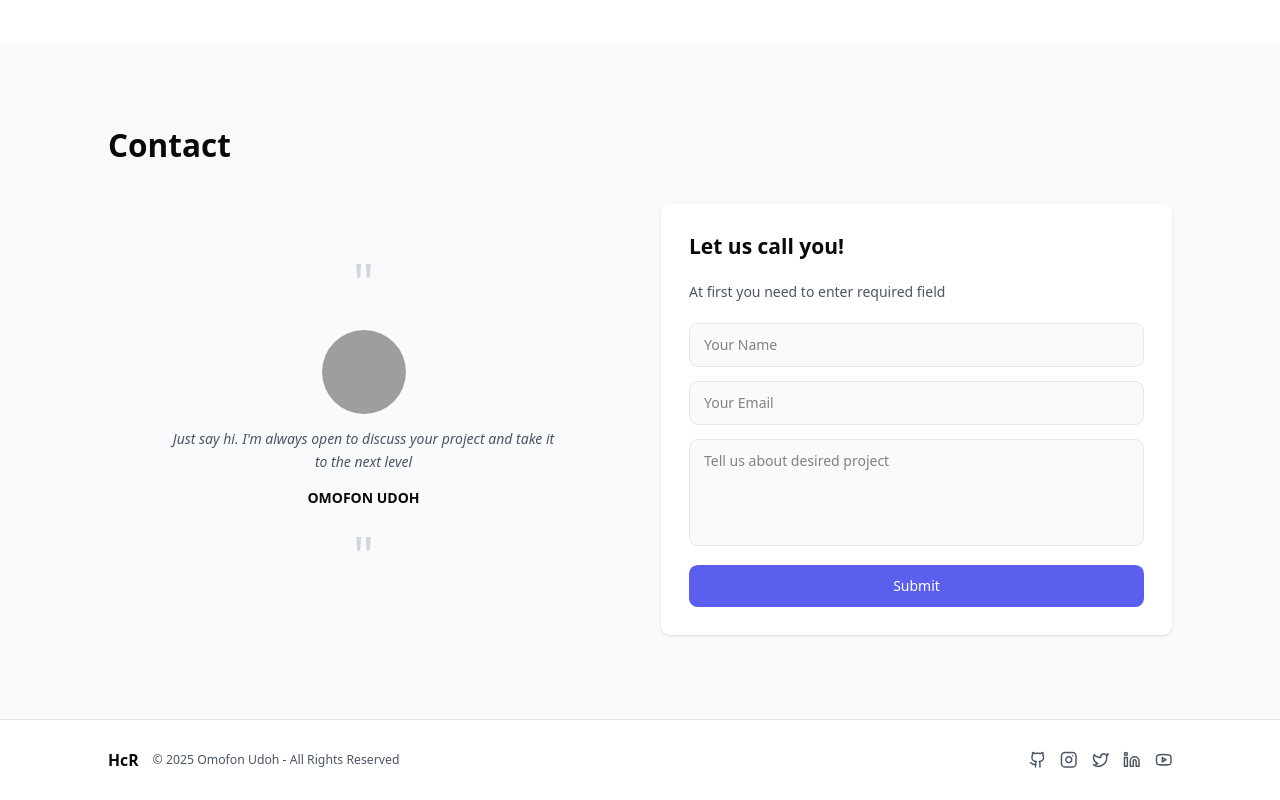
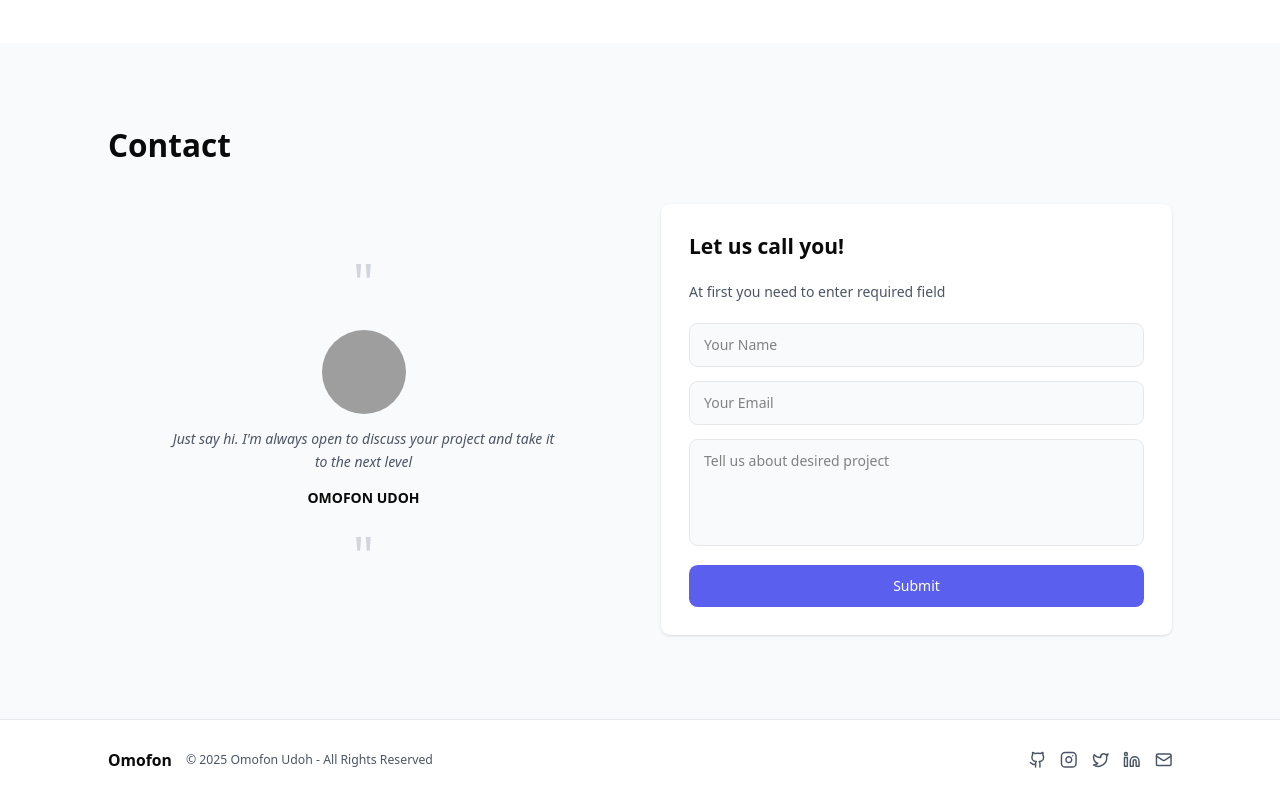
Before and after one commit to omofon/omofon-portfolio, a React (Vite) app: page / in a window 1280 px wide. Shown: the part 3257-4057 px from the top of the page. Built offline with nearby package versions, Linux system fonts and the light colour scheme; grey boxes are pictures that could not be loaded; the HTML template or start-up script is replaced by a standard one.

Commit message:
feat(href): Change links to social media accounts

```diff
--- a/src/components/Footer.tsx
+++ b/src/components/Footer.tsx
@@ -1,4 +1,4 @@
-import { Github, Instagram, Twitter, Linkedin, Youtube } from 'lucide-react';
+import { Github, Instagram, Twitter, Linkedin, Mail } from "lucide-react";
 
 export function Footer() {
   return (
@@ -7,7 +7,7 @@ export function Footer() {
         <div className="flex flex-col md:flex-row justify-between items-center space-y-4 md:space-y-0">
           {/* Logo and Copyright */}
           <div className="flex items-center space-x-4">
-            <span className="text-lg font-semibold">HcR</span>
+            <span className="text-lg font-semibold">Omofon</span>
             <span className="text-sm text-gray-600 dark:text-gray-400">
               © 2025 Omofon Udoh - All Rights Reserved
             </span>
@@ -16,7 +16,7 @@ export function Footer() {
           {/* Social Links */}
           <div className="flex space-x-4">
             <a
-              href="https://github.com"
+              href="https://github.com/omofon"
               target="_blank"
               rel="noopener noreferrer"
               className="text-gray-600 dark:text-gray-400 hover:text-primary transition-colors"
@@ -25,7 +25,7 @@ export function Footer() {
               <Github className="w-5 h-5" />
             </a>
             <a
-              href="https://instagram.com"
+              href="https://instagram.com/omofon_u"
               target="_blank"
               rel="noopener noreferrer"
               className="text-gray-600 dark:text-gray-400 hover:text-primary transition-colors"
@@ -34,7 +34,7 @@ export function Footer() {
               <Instagram className="w-5 h-5" />
             </a>
             <a
-              href="https://twitter.com"
+              href="https://x.com/omofzzz"
               target="_blank"
               rel="noopener noreferrer"
               className="text-gray-600 dark:text-gray-400 hover:text-primary transition-colors"
@@ -43,7 +43,7 @@ export function Footer() {
               <Twitter className="w-5 h-5" />
             </a>
             <a
-              href="https://linkedin.com"
+              href="https://linkedin.com/in/omofon"
               target="_blank"
               rel="noopener noreferrer"
               className="text-gray-600 dark:text-gray-400 hover:text-primary transition-colors"
@@ -52,13 +52,13 @@ export function Footer() {
               <Linkedin className="w-5 h-5" />
             </a>
             <a
-              href="https://youtube.com"
+              href="mailto:omofon.u@gmail.com"
               target="_blank"
               rel="noopener noreferrer"
               className="text-gray-600 dark:text-gray-400 hover:text-primary transition-colors"
               aria-label="YouTube"
             >
-              <Youtube className="w-5 h-5" />
+              <Mail className="w-5 h-5" />
             </a>
           </div>
         </div>
--- a/src/components/Hero.tsx
+++ b/src/components/Hero.tsx
@@ -107,7 +107,7 @@ export function Hero() {
               <Github className="w-5 h-5" />
             </a>
             <a
-              href="https://instagram.com"
+              href="https://instagram.com/omofon_u"
               target="_blank"
               rel="noopener noreferrer"
               className="text-gray-600 dark:text-gray-400 hover:text-primary transition-colors"
```
